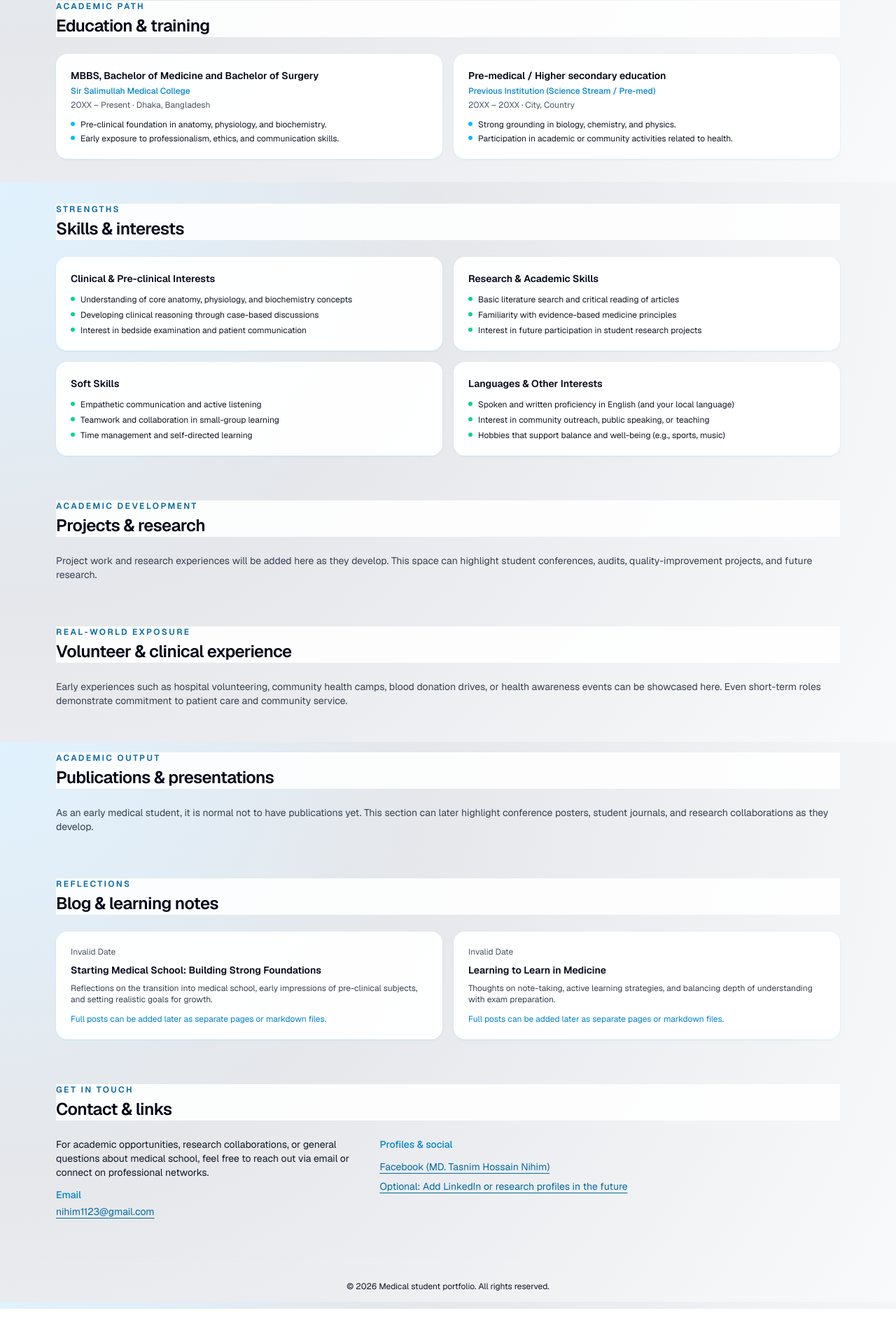
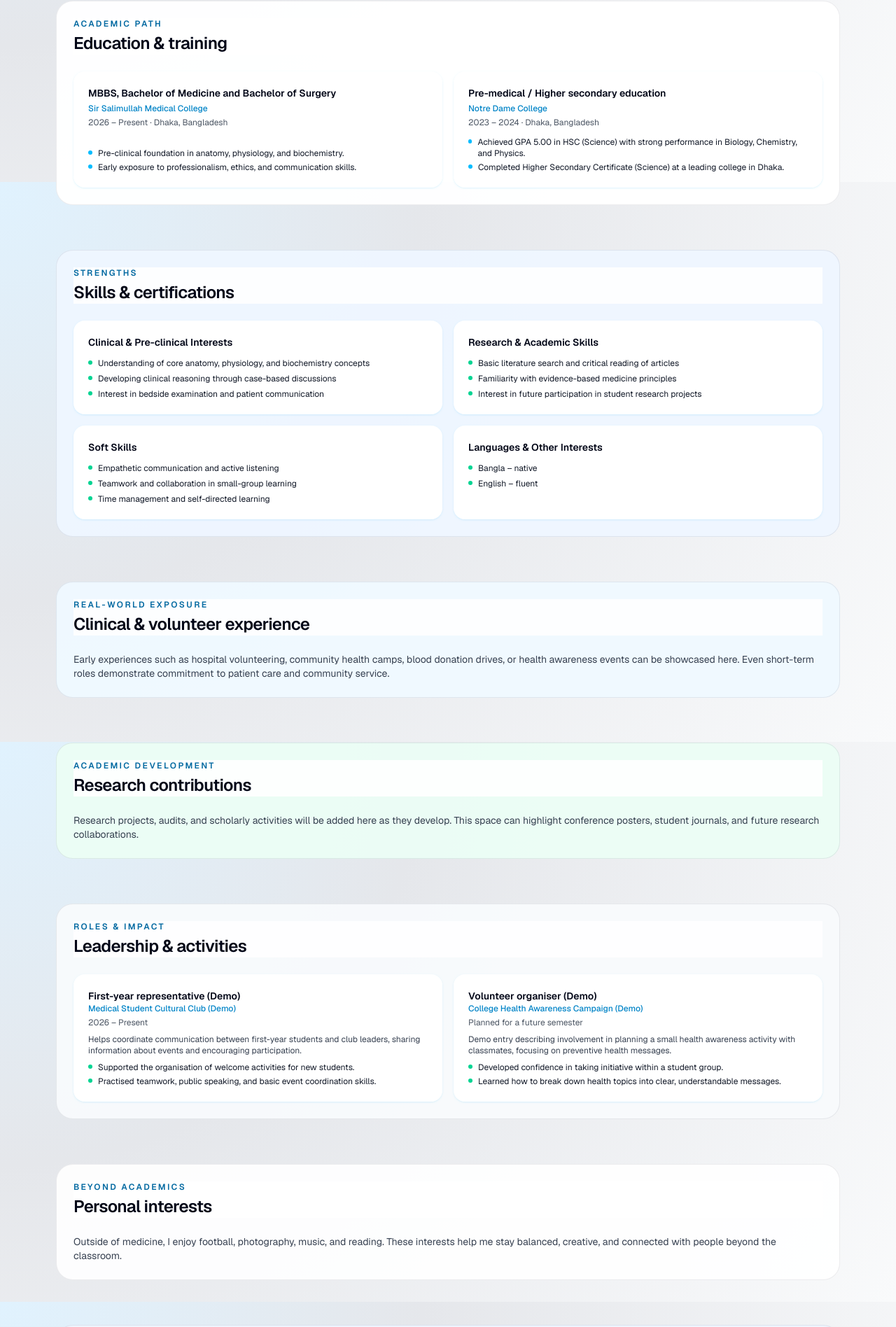
Before and after one commit to juvenilejhan/nihim-portfolio, a Next.js app: page / in a window 1280 px wide. Shown: the part 540-2436 px from the top of the page at 70% size. Before the commit the page ends 2410 px from the top, so only its background shows below. Built offline with nearby package versions, Linux system fonts and the light colour scheme.

Commit message:
Enhance portfolio layout and styling with new sections for clinical experience, research contributions, and leadership activities; update navigation and improve theme support for better readability.

```diff
--- a/src/app/globals.css
+++ b/src/app/globals.css
@@ -40,11 +40,90 @@ body {
     sans-serif;
 }
 
+/* Section surface backgrounds for better visual separation */
+
+.section-surface-1 {
+  background-color: rgba(15, 23, 42, 0.85); /* slate-900 */
+}
+
+.section-surface-2 {
+  background-color: rgba(8, 47, 73, 0.85); /* sky-900-ish */
+}
+
+.section-surface-3 {
+  background-color: rgba(30, 64, 175, 0.85); /* indigo-800-ish */
+}
+
+.section-surface-4 {
+  background-color: rgba(12, 74, 110, 0.85); /* teal/sky mix */
+}
+
+.section-surface-5 {
+  background-color: rgba(22, 101, 52, 0.85); /* emerald-800-ish */
+}
+
+.section-surface-6 {
+  background-color: rgba(15, 23, 42, 0.7); /* slightly lighter slate */
+}
+
+.section-surface-7 {
+  background-color: rgba(30, 64, 175, 0.7);
+}
+
+.section-surface-8 {
+  background-color: rgba(8, 47, 73, 0.7);
+}
+
 /* Light theme readability tweaks */
 
 /* Make main text dark on light theme for better contrast */
 :root[data-theme="light"] body {
   color: #111827; /* slate-900 */
+}
+
+/* Light-theme variants of section backgrounds */
+
+:root[data-theme="light"] .section-surface-1 {
+  background-color: rgba(255, 255, 255, 0.96);
+}
+
+:root[data-theme="light"] .section-surface-2 {
+  background-color: rgba(239, 246, 255, 0.96); /* slate/blue-50 */
+}
+
+:root[data-theme="light"] .section-surface-3 {
+  background-color: rgba(240, 249, 255, 0.96); /* sky-50 */
+}
+
+:root[data-theme="light"] .section-surface-4 {
+  background-color: rgba(236, 253, 245, 0.96); /* emerald-50 */
+}
+
+:root[data-theme="light"] .section-surface-5 {
+  background-color: rgba(248, 250, 252, 0.96); /* slate-50 */
+}
+
+:root[data-theme="light"] .section-surface-6 {
+  background-color: rgba(255, 255, 255, 0.9);
+}
+
+:root[data-theme="light"] .section-surface-7 {
+  background-color: rgba(239, 246, 255, 0.9);
+}
+
+:root[data-theme="light"] .section-surface-8 {
+  background-color: rgba(240, 249, 255, 0.9);
+}
+
+:root[data-theme="light"] .section-surface-1,
+:root[data-theme="light"] .section-surface-2,
+:root[data-theme="light"] .section-surface-3,
+:root[data-theme="light"] .section-surface-4,
+:root[data-theme="light"] .section-surface-5,
+:root[data-theme="light"] .section-surface-6,
+:root[data-theme="light"] .section-surface-7,
+:root[data-theme="light"] .section-surface-8 {
+  border-color: rgba(15, 23, 42, 0.08);
 }
 
 :root[data-theme="light"] h1,
--- a/src/app/layout.tsx
+++ b/src/app/layout.tsx
@@ -22,11 +22,9 @@ export const metadata: Metadata = {
 const navItems = [
   { label: "About", href: "#about" },
   { label: "Education", href: "#education" },
-  { label: "Skills", href: "#skills" },
-  { label: "Projects", href: "#projects" },
-  { label: "Experience", href: "#experience" },
-  { label: "Publications", href: "#publications" },
-  { label: "Blog", href: "#blog" },
+  { label: "Experience", href: "#clinical-volunteer" },
+  { label: "Research", href: "#research" },
+  { label: "Reflections", href: "#reflections" },
   { label: "Contact", href: "#contact" },
 ];
 
@@ -50,16 +48,16 @@ export default function RootLayout({
                     Portfolio
                   </span>
                   <span className="text-sm font-semibold text-slate-50">
-                    Medical Student
+                    Hossain Nihim
                   </span>
                 </div>
-                <div className="flex items-center gap-4">
-                  <nav className="hidden gap-6 text-xs font-medium text-slate-200 sm:flex">
+                <div className="flex items-center gap-3">
+                  <nav className="flex max-w-[65vw] items-center gap-3 overflow-x-auto text-[11px] font-medium text-slate-200 sm:max-w-none sm:gap-6 sm:text-xs">
                     {navItems.map((item) => (
                       <a
                         key={item.href}
                         href={item.href}
-                        className="transition-colors hover:text-sky-300"
+                        className="whitespace-nowrap transition-colors hover:text-sky-300"
                       >
                         {item.label}
                       </a>
@@ -76,7 +74,7 @@ export default function RootLayout({
 
             <footer className="border-t border-white/10 py-6 text-center text-xs text-slate-400">
               <p>
-                &copy; {new Date().getFullYear()} Medical student portfolio. All
+                &copy; {new Date().getFullYear()} Nihim&apos;s portfolio. All
                 rights reserved.
               </p>
             </footer>
--- a/src/app/page.tsx
+++ b/src/app/page.tsx
@@ -15,6 +15,7 @@ type ExperienceItem = {
   location?: string;
   description: string;
   highlights?: string[];
+  reflection?: string;
 };
 
 type SkillCategory = {
@@ -27,6 +28,65 @@ type BlogPost = {
   date: string;
   summary: string;
 };
+
+type IconProps = {
+  className?: string;
+};
+
+function MailIcon({ className }: IconProps) {
+  return (
+    <svg
+      viewBox="0 0 24 24"
+      aria-hidden="true"
+      className={["h-4 w-4", className].filter(Boolean).join(" ")}
+    >
+      <rect
+        x="3"
+        y="5"
+        width="18"
+        height="14"
+        rx="2"
+        ry="2"
+        fill="none"
+        stroke="currentColor"
+        strokeWidth="1.6"
+      />
+      <polyline
+        points="4 7 12 12 20 7"
+        fill="none"
+        stroke="currentColor"
+        strokeWidth="1.6"
+        strokeLinecap="round"
+        strokeLinejoin="round"
+      />
+    </svg>
+  );
+}
+
+function FacebookIcon({ className }: IconProps) {
+  return (
+    <svg
+      viewBox="0 0 24 24"
+      aria-hidden="true"
+      className={["h-4 w-4", className].filter(Boolean).join(" ")}
+    >
+      <rect
+        x="3"
+        y="3"
+        width="18"
+        height="18"
+        rx="4"
+        ry="4"
+        fill="currentColor"
+        opacity="0.12"
+      />
+      <path
+        d="M14.5 7H13a3 3 0 0 0-3 3v2H8.5v3H10v5h3v-5h2.1l.9-3H13v-2a1 1 0 0 1 1-1h1.5V7Z"
+        fill="currentColor"
+      />
+    </svg>
+  );
+}
 
 const profileImage = "/nihim-profile.jpg";
 
@@ -49,7 +109,7 @@ const education: EducationItem[] = [
   {
     institution: "Sir Salimullah Medical College",
     program: "MBBS, Bachelor of Medicine and Bachelor of Surgery",
-    period: "20XX " + "–" + " Present",
+    period: "2026 " + "–" + " Present",
     location: "Dhaka, Bangladesh",
     details: [
       "Pre-clinical foundation in anatomy, physiology, and biochemistry.",
@@ -57,13 +117,13 @@ const education: EducationItem[] = [
     ],
   },
   {
-    institution: "Previous Institution (Science Stream / Pre-med)",
+    institution: "Notre Dame College",
     program: "Pre-medical / Higher secondary education",
-    period: "20XX " + "–" + " 20XX",
-    location: "City, Country",
+    period: "2023 " + "–" + " 2024",
+    location: "Dhaka, Bangladesh",
     details: [
-      "Strong grounding in biology, chemistry, and physics.",
-      "Participation in academic or community activities related to health.",
+      "Achieved GPA 5.00 in HSC (Science) with strong performance in Biology, Chemistry, and Physics.",
+      "Completed Higher Secondary Certificate (Science) at a leading college in Dhaka.",
     ],
   },
 ];
@@ -95,17 +155,40 @@ const skills: SkillCategory[] = [
   },
   {
     name: "Languages & Other Interests",
-    skills: [
-      "Spoken and written proficiency in English (and your local language)",
-      "Interest in community outreach, public speaking, or teaching",
-      "Hobbies that support balance and well-being (e.g., sports, music)",
+    skills: ["Bangla " + "–" + " native", "English " + "–" + " fluent"],
+  },
+];
+
+const clinicalVolunteer: ExperienceItem[] = [];
+
+const researchContributions: ExperienceItem[] = [];
+
+const leadershipActivities: ExperienceItem[] = [
+  {
+    organisation: "Medical Student Cultural Club (Demo)",
+    role: "First-year representative (Demo)",
+    period: "2026 " + "–" + " Present",
+    location: "Sir Salimullah Medical College",
+    description:
+      "Helps coordinate communication between first-year students and club leaders, sharing information about events and encouraging participation.",
+    highlights: [
+      "Supported the organisation of welcome activities for new students.",
+      "Practised teamwork, public speaking, and basic event coordination skills.",
+    ],
+  },
+  {
+    organisation: "College Health Awareness Campaign (Demo)",
+    role: "Volunteer organiser (Demo)",
+    period: "Planned for a future semester",
+    location: "Dhaka, Bangladesh",
+    description:
+      "Demo entry describing involvement in planning a small health awareness activity with classmates, focusing on preventive health messages.",
+    highlights: [
+      "Developed confidence in taking initiative within a student group.",
+      "Learned how to break down health topics into clear, understandable messages.",
     ],
   },
 ];
-
-const projects: ExperienceItem[] = [];
-
-const volunteerExperience: ExperienceItem[] = [];
 
 const publications: string[] = [];
 
@@ -158,10 +241,6 @@ export default function Home() {
               ? `
             · ${student.institution}`
               : null}
-            {student.year
-              ? `
-            · ${student.year}`
-              : null}
           </p>
           {student.location && (
             <p className="text-sm text-slate-300">{student.location}</p>
@@ -184,7 +263,7 @@ export default function Home() {
         </div>
 
         <div className="flex items-center justify-center">
-          <div className="relative h-40 w-40 rounded-full bg-gradient-to-br from-sky-400 via-sky-300 to-emerald-300 p-[2px] shadow-lg shadow-sky-500/40">
+          <div className="relative h-40 w-40 rounded-full bg-linear-to-br from-sky-400 via-sky-300 to-emerald-300 p-0.5 shadow-lg shadow-sky-500/40">
             <Image
               src={profileImage}
               alt={student.name ? `Portrait of ${student.name}` : "Profile"}
@@ -198,7 +277,10 @@ export default function Home() {
       </section>
 
       {/* Education */}
-      <section id="education" className="space-y-6">
+      <section
+        id="education"
+        className="space-y-6 rounded-3xl border border-white/10 p-6 section-surface-1"
+      >
         <SectionTitle eyebrow="Academic path" label="Education & training" />
         <div className="grid gap-4 md:grid-cols-2">
           {education.map((item) => (
@@ -236,9 +318,12 @@ export default function Home() {
         </div>
       </section>
 
-      {/* Skills & Interests */}
-      <section id="skills" className="space-y-6">
-        <SectionTitle eyebrow="Strengths" label="Skills & interests" />
+      {/* Skills & Certifications */}
+      <section
+        id="skills"
+        className="space-y-6 rounded-3xl border border-white/10 p-6 section-surface-2"
+      >
+        <SectionTitle eyebrow="Strengths" label="Skills & certifications" />
         <div className="grid gap-4 md:grid-cols-2">
           {skills.map((category) => (
             <article
@@ -261,21 +346,73 @@ export default function Home() {
         </div>
       </section>
 
-      {/* Projects / Research */}
-      <section id="projects" className="space-y-6">
+      {/* Clinical & Volunteer Experience */}
+      <section
+        id="clinical-volunteer"
+        className="space-y-6 rounded-3xl border border-white/10 p-6 section-surface-3"
+      >
         <SectionTitle
-          eyebrow="Academic development"
-          label="Projects & research"
+          eyebrow="Real-world exposure"
+          label="Clinical & volunteer experience"
         />
-        {projects.length === 0 ? (
+        {clinicalVolunteer.length === 0 ? (
           <p className="text-sm text-slate-300">
-            Project work and research experiences will be added here as they
-            develop. This space can highlight student conferences, audits,
-            quality-improvement projects, and future research.
+            Early experiences such as hospital volunteering, community health
+            camps, blood donation drives, or health awareness events can be
+            showcased here. Even short-term roles demonstrate commitment to
+            patient care and community service.
           </p>
         ) : (
           <div className="grid gap-4 md:grid-cols-2">
-            {projects.map((item) => (
+            {clinicalVolunteer.map((item) => (
+              <article
+                key={`${item.organisation}-${item.role}-${item.period}`}
+                className="rounded-2xl border border-white/10 bg-slate-900/60 p-5 shadow-sm shadow-sky-500/10"
+              >
+                <h3 className="text-sm font-semibold text-slate-50">
+                  {item.role}
+                </h3>
+                <p className="text-xs font-medium text-sky-200">
+                  {item.organisation}
+                </p>
+                <p className="mt-1 text-xs text-slate-400">{item.period}</p>
+                <p className="mt-2 text-xs text-slate-300">
+                  {item.description}
+                </p>
+                {item.highlights?.length ? (
+                  <ul className="mt-2 space-y-1 text-xs text-slate-300">
+                    {item.highlights.map((highlight) => (
+                      <li key={highlight} className="flex gap-2">
+                        <span className="mt-1 h-1.5 w-1.5 rounded-full bg-emerald-400" />
+                        <span>{highlight}</span>
+                      </li>
+                    ))}
+                  </ul>
+                ) : null}
+              </article>
+            ))}
+          </div>
+        )}
+      </section>
+
+      {/* Research Contributions */}
+      <section
+        id="research"
+        className="space-y-6 rounded-3xl border border-white/10 p-6 section-surface-4"
+      >
+        <SectionTitle
+          eyebrow="Academic development"
+          label="Research contributions"
+        />
+        {researchContributions.length === 0 ? (
+          <p className="text-sm text-slate-300">
+            Research projects, audits, and scholarly activities will be added
+            here as they develop. This space can highlight conference posters,
+            student journals, and future research collaborations.
+          </p>
+        ) : (
+          <div className="grid gap-4 md:grid-cols-2">
+            {researchContributions.map((item) => (
               <article
                 key={`${item.organisation}-${item.role}-${item.period}`}
                 className="rounded-2xl border border-white/10 bg-slate-900/60 p-5 shadow-sm shadow-sky-500/10"
@@ -306,22 +443,24 @@ export default function Home() {
         )}
       </section>
 
-      {/* Volunteer / Clinical Experience */}
-      <section id="experience" className="space-y-6">
+      {/* Leadership & Activities */}
+      <section
+        id="leadership"
+        className="space-y-6 rounded-3xl border border-white/10 p-6 section-surface-5"
+      >
         <SectionTitle
-          eyebrow="Real-world exposure"
-          label="Volunteer & clinical experience"
+          eyebrow="Roles & impact"
+          label="Leadership & activities"
         />
-        {volunteerExperience.length === 0 ? (
+        {leadershipActivities.length === 0 ? (
           <p className="text-sm text-slate-300">
-            Early experiences such as hospital volunteering, community health
-            camps, blood donation drives, or health awareness events can be
-            showcased here. Even short-term roles demonstrate commitment to
-            patient care and community service.
+            Leadership roles, student organizations, committee work, and other
+            co-curricular activities can be highlighted here, with a focus on
+            responsibilities, impact, and skills developed.
           </p>
         ) : (
           <div className="grid gap-4 md:grid-cols-2">
-            {volunteerExperience.map((item) => (
+            {leadershipActivities.map((item) => (
               <article
                 key={`${item.organisation}-${item.role}-${item.period}`}
                 className="rounded-2xl border border-white/10 bg-slate-900/60 p-5 shadow-sm shadow-sky-500/10"
@@ -352,8 +491,24 @@ export default function Home() {
         )}
       </section>
 
+      {/* Personal Interests */}
+      <section
+        id="personal-interests"
+        className="space-y-6 rounded-3xl border border-white/10 p-6 section-surface-6"
+      >
+        <SectionTitle eyebrow="Beyond academics" label="Personal interests" />
+        <p className="text-sm text-slate-300">
+          Outside of medicine, I enjoy football, photography, music, and
+          reading. These interests help me stay balanced, creative, and
+          connected with people beyond the classroom.
+        </p>
+      </section>
+
       {/* Publications */}
-      <section id="publications" className="space-y-6">
+      <section
+        id="publications"
+        className="space-y-6 rounded-3xl border border-white/10 p-6 section-surface-7"
+      >
         <SectionTitle
           eyebrow="Academic output"
           label="Publications & presentations"
@@ -373,9 +528,15 @@ export default function Home() {
         )}
       </section>
 
-      {/* Blog / Reflections */}
-      <section id="blog" className="space-y-6">
-        <SectionTitle eyebrow="Reflections" label="Blog & learning notes" />
+      {/* Reflections */}
+      <section
+        id="reflections"
+        className="space-y-6 rounded-3xl border border-white/10 p-6 section-surface-8"
+      >
+        <SectionTitle
+          eyebrow="Reflections"
+          label="Reflections & learning notes"
+        />
         <div className="grid gap-4 md:grid-cols-2">
           {blogPosts.map((post) => (
             <article
@@ -405,7 +566,10 @@ export default function Home() {
       </section>
 
       {/* Contact */}
-      <section id="contact" className="space-y-6">
+      <section
+        id="contact"
+        className="space-y-6 rounded-3xl border border-white/10 p-6 section-surface-1"
+      >
         <SectionTitle eyebrow="Get in touch" label="Contact & links" />
         <div className="grid gap-6 md:grid-cols-[minmax(0,2fr)_minmax(0,3fr)]">
           <div className="space-y-3 text-sm text-slate-200">
@@ -418,9 +582,10 @@ export default function Home() {
               <p className="font-medium text-sky-200">Email</p>
               <a
                 href="mailto:nihim1123@gmail.com"
-                className="text-sm text-sky-300 underline underline-offset-4 hover:text-sky-200"
+                className="inline-flex items-center gap-2 text-sm text-sky-300 underline underline-offset-4 hover:text-sky-200"
               >
-                nihim1123@gmail.com
+                <MailIcon />
+                <span>nihim1123@gmail.com</span>
               </a>
             </div>
           </div>
@@ -430,19 +595,12 @@ export default function Home() {
               <li>
                 <a
                   href="https://www.facebook.com/hossain.nihim"
-                  className="text-sky-300 underline underline-offset-4 hover:text-sky-200"
+                  className="inline-flex items-center gap-2 text-sky-300 underline underline-offset-4 hover:text-sky-200"
                   target="_blank"
-                  rel="noreferrer"
+                  rel="noreferrer noopener"
                 >
-                  Facebook (MD. Tasnim Hossain Nihim)
-                </a>
-              </li>
-              <li>
-                <a
-                  href="#"
-                  className="text-sky-300 underline underline-offset-4 hover:text-sky-200"
-                >
-                  Optional: Add LinkedIn or research profiles in the future
+                  <FacebookIcon />
+                  <span>Facebook (MD. Tasnim Hossain Nihim)</span>
                 </a>
               </li>
             </ul>
```
